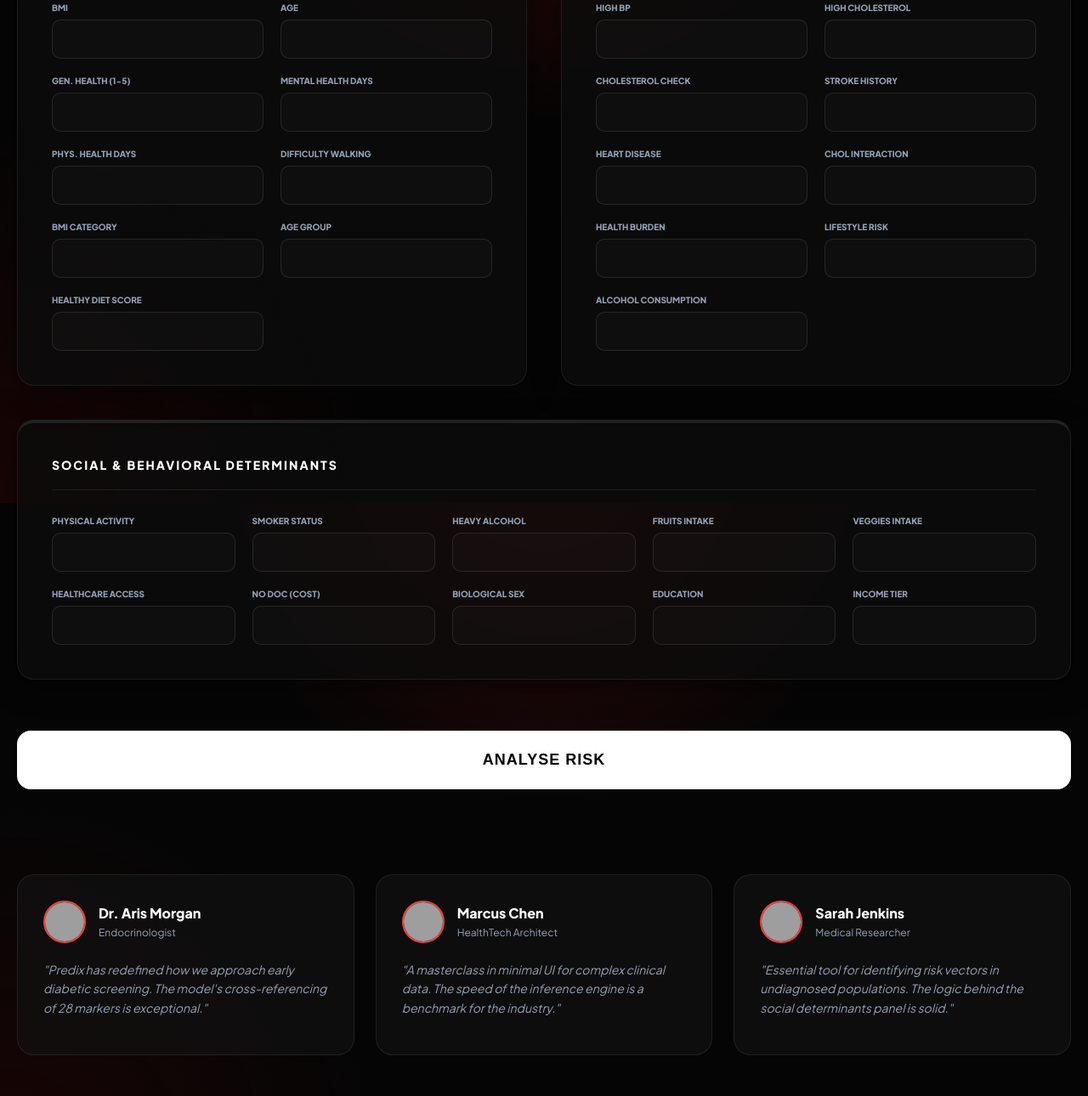
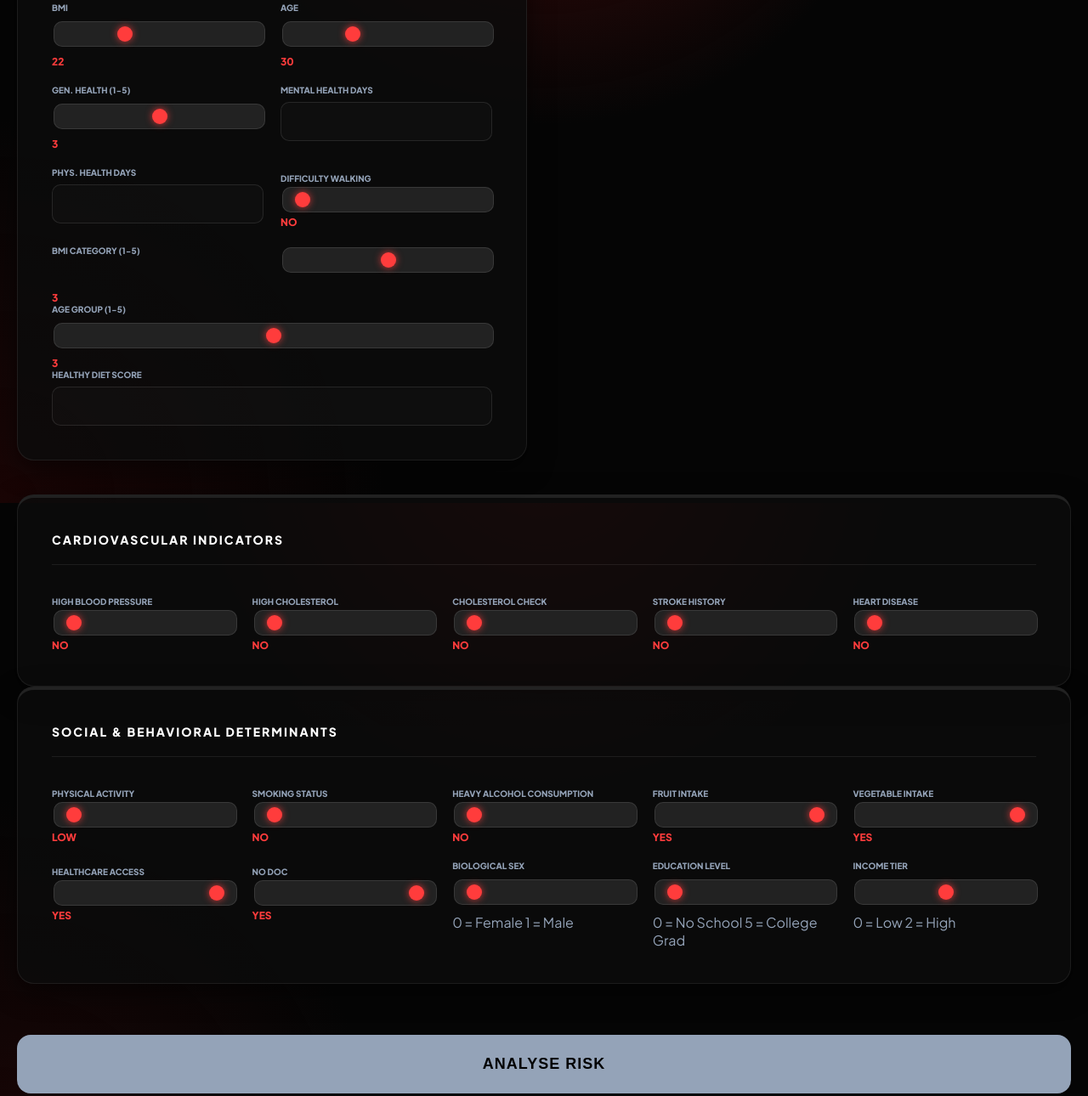
Before and after one commit to Asrar742/Predix-backend, a plain HTML site: page index.html in a window 1280 px wide. Shown: the part 1008-2298 px from the top of the page at 85% size. Drawn offline with nearby package versions, Linux system fonts and the light colour scheme; grey boxes are pictures that could not be loaded.

Commit message:
Update index.html

```diff
--- a/index.html
+++ b/index.html
@@ -12,7 +12,7 @@
             --glass: rgba(18, 18, 18, 0.7);
             --border: rgba(255, 255, 255, 0.08);
             --accent: #ff3c3c;
-            --text-main: #ffffff;
+            --text-main:#94a3b8 ;
             --text-dim: #94a3b8;
             --radius: 20px;
         }
@@ -198,6 +198,71 @@
             .review-section { grid-template-columns: 1fr; }
             .footer-grid { grid-template-columns: 1fr; gap: 40px; }
         }
+      /* ---------- SLIDERS ---------- */
+
+.slider-field{
+display:flex;
+flex-direction:column;
+gap:8px;
+}
+label{
+    font-size:10px;
+    font-weight:700;
+    text-transform:uppercase;
+    color:var(--text-dim);
+}
+
+.slider-value{
+font-size:12px;
+color:var(--accent);
+font-weight:700;
+}
+
+input[type=range]{
+-webkit-appearance:none;
+width:100%;
+height:6px;
+background:#222;
+border-radius:10px;
+outline:none;
+}
+
+input[type=range]::-webkit-slider-thumb{
+-webkit-appearance:none;
+appearance:none;
+width:18px;
+height:18px;
+border-radius:50%;
+background:var(--accent);
+cursor:pointer;
+box-shadow:0 0 8px rgba(255,60,60,0.8);
+}
+
+/* ---------- CHART AREA ---------- */
+
+.chart-grid{
+display:grid;
+grid-template-columns:1fr 1fr;
+gap:40px;
+margin-top:40px;
+}
+
+.chart-box{
+background:rgba(255,255,255,0.03);
+padding:20px;
+border-radius:14px;
+border:1px solid var(--border);
+}
+
+.insights{
+margin-top:30px;
+background:rgba(255,60,60,0.05);
+padding:20px;
+border-radius:10px;
+border-left:3px solid var(--accent);
+font-size:14px;
+color:var(--text-dim);
+}
     </style>
 </head>
 <body>
@@ -242,48 +307,190 @@
         <div class="panel">
             <h3>Biometric Biomarkers</h3>
             <div class="field-grid">
-                <div class="field"><label>BMI</label><input id="BMI" type="number" step="0.1"></div>
-                <div class="field"><label>Age</label><input id="Age" type="number"></div>
-                <div class="field"><label>Gen. Health (1-5)</label><input id="GenHlth" type="number"></div>
+                <div class="slider-field">
+
+<label>BMI</label>
+
+<input type="range" id="BMI" min="10" max="50" step="0.1" value="22"
+oninput="bmiValue.innerText=this.value">
+
+<div class="slider-value" id="bmiValue">22</div>
+
+</div>
+
+
+<div class="slider-field">
+
+<label>Age</label>
+
+<input type="range" id="Age" min="1" max="100" value="30"
+oninput="ageValue.innerText=this.value">
+
+<div class="slider-value" id="ageValue">30</div>
+
+</div>
+
+               <div class="slider-field">
+
+<label>Gen. Health (1-5)</label>
+
+<input type="range" min="1" max="5" step="1" value="3" id="GenHlth"
+oninput="genValue.innerText=this.value">
+
+<div class="slider-value" id="genValue">3</div>
+
+</div>
                 <div class="field"><label>Mental Health Days</label><input id="MentHlth" type="number"></div>
                 <div class="field"><label>Phys. Health Days</label><input id="PhysHlth" type="number"></div>
-                <div class="field"><label>Difficulty Walking</label><input id="DiffWalk" type="number"></div>
-                <div class="field"><label>BMI Category</label><input id="BMI_Category" type="number"></div>
-                <div class="field"><label>Age Group</label><input id="Age_Group" type="number"></div>
+                <div>
+<label>Difficulty Walking</label>
+<input type="range" min="0" max="1" step="1" value="0" id="HighChol"
+oninput="cholVal.innerText=this.value==1?'YES':'NO'">
+<div class="slider-value" id="cholVal">NO</div>
+</div>
+
+<label>BMI Category (1-5)</label>
+
+<input type="range" min="1" max="5" step="1" value="3" id="GenHlth"
+oninput="genValue.innerText=this.value">
+
+<div class="slider-value" id="genValue">3</div>
+
+</div>
+                <div class="slider-field">
+
+<label>Age Group (1-5)</label>
+
+<input type="range" min="1" max="5" step="1" value="3" id="GenHlth"
+oninput="genValue.innerText=this.value">
+
+<div class="slider-value" id="genValue">3</div>
+
+</div>
+
                 <div class="field"><label>Healthy Diet Score</label><input id="Healthy_Diet" type="number"></div>
             </div>
         </div>
 
-        <div class="panel">
-            <h3>Cardiovascular Profile</h3>
-            <div class="field-grid">
-                <div class="field"><label>High BP</label><input id="HighBP" type="number"></div>
-                <div class="field"><label>High Cholesterol</label><input id="HighChol" type="number"></div>
-                <div class="field"><label>Cholesterol Check</label><input id="CholCheck" type="number"></div>
-                <div class="field"><label>Stroke History</label><input id="Stroke" type="number"></div>
-                <div class="field"><label>Heart Disease</label><input id="HeartDiseaseorAttack" type="number"></div>
-                <div class="field"><label>Chol Interaction</label><input id="Chol_Check_Interaction" type="number"></div>
-                <div class="field"><label>Health Burden</label><input id="HealthBurden" type="number"></div>
-                <div class="field"><label>Lifestyle Risk</label><input id="LifestyleRisk" type="number"></div>
-                <div class="field"><label>Alcohol Consumption</label><input id="Alcohol" type="number"></div>
-            </div>
-        </div>
+     <div class="panel">
 
-    </div>
+<h3>Cardiovascular Indicators</h3>
+
+<div class="field-grid">
+
+<div>
+<label>High Blood Pressure</label>
+<input type="range" min="0" max="1" step="1" value="0" id="HighBP"
+oninput="bpVal.innerText=this.value==1?'YES':'NO'">
+<div class="slider-value" id="bpVal">NO</div>
+</div>
+
+<div>
+<label>High Cholesterol</label>
+<input type="range" min="0" max="1" step="1" value="0" id="HighChol"
+oninput="cholVal.innerText=this.value==1?'YES':'NO'">
+<div class="slider-value" id="cholVal">NO</div>
+</div>
+
+<div>
+<label>Cholesterol Check</label>
+<input type="range" min="0" max="1" step="1" value="0" id="CholCheck"
+oninput="cholcheckVal.innerText=this.value==1?'YES':'NO'">
+<div class="slider-value" id="cholcheckVal">NO</div>
+</div>
+
+<div>
+<label>Stroke History</label>
+<input type="range" min="0" max="1" step="1" value="0" id="Stroke"
+oninput="strokeVal.innerText=this.value==1?'YES':'NO'">
+<div class="slider-value" id="strokeVal">NO</div>
+</div>
+
+<div>
+<label>Heart Disease</label>
+<input type="range" min="0" max="1" step="1" value="0" id="HeartDiseaseorAttack"
+oninput="heartVal.innerText=this.value==1?'YES':'NO'">
+<div class="slider-value" id="heartVal">NO</div>
+</div>
+
+
+
+</div>
+
+</div>
 
     <div class="panel full-width" style="margin-bottom: 60px;">
         <h3>Social & Behavioral Determinants</h3>
         <div class="field-grid">
-            <div class="field"><label>Physical Activity</label><input id="PhysActivity" type="number"></div>
-            <div class="field"><label>Smoker Status</label><input id="Smoker" type="number"></div>
-            <div class="field"><label>Heavy Alcohol</label><input id="HvyAlcoholConsump" type="number"></div>
-            <div class="field"><label>Fruits Intake</label><input id="Fruits" type="number"></div>
-            <div class="field"><label>Veggies Intake</label><input id="Veggies" type="number"></div>
-            <div class="field"><label>Healthcare Access</label><input id="AnyHealthcare" type="number"></div>
-            <div class="field"><label>No Doc (Cost)</label><input id="NoDocbcCost" type="number"></div>
-            <div class="field"><label>Biological Sex</label><input id="Sex" type="number"></div>
-            <div class="field"><label>Education</label><input id="Education" type="number"></div>
-            <div class="field"><label>Income Tier</label><input id="Income" type="number"></div>
+
+<div>
+<label>Physical Activity</label>
+<input type="range" min="0" max="1" step="1" value="0" id="PhysActivity"
+oninput="actVal.innerText=this.value==1?'ACTIVE':'LOW'">
+<div class="slider-value" id="actVal">LOW</div>
+</div>
+            <div>
+<label>Smoking Status</label>
+<input type="range" min="0" max="1" step="1" value="0" id="Smoker"
+oninput="smokeVal.innerText=this.value==1?'YES':'NO'">
+<div class="slider-value" id="smokeVal">NO</div>
+</div>
+            <div>
+<label>Heavy Alcohol Consumption</label>
+<input type="range" min="0" max="1" step="1" value="0" id="HvyAlcoholConsump"
+oninput="alcVal.innerText=this.value==1?'YES':'NO'">
+<div class="slider-value" id="alcVal">NO</div>
+</div>
+<div>
+<label>Fruit Intake</label>
+<input type="range" min="0" max="1" step="1" value="1" id="Fruits"
+oninput="fruitVal.innerText=this.value==1?'YES':'NO'">
+<div class="slider-value" id="fruitVal">YES</div>
+</div>
+<div>
+<label>Vegetable Intake</label>
+<input type="range" min="0" max="1" step="1" value="1" id="Veggies"
+oninput="vegVal.innerText=this.value==1?'YES':'NO'">
+<div class="slider-value" id="vegVal">YES</div>
+</div>
+       <div>
+<label>Healthcare Access</label>
+<input type="range" min="0" max="1" step="1" value="1" id="Veggies"
+oninput="vegVal.innerText=this.value==1?'YES':'NO'">
+<div class="slider-value" id="vegVal">YES</div>
+</div>
+
+          <div>
+<label>No Doc</label>
+<input type="range" min="0" max="1" step="1" value="1" id="Veggies"
+oninput="vegVal.innerText=this.value==1?'YES':'NO'">
+<div class="slider-value" id="vegVal">YES</div>
+</div>
+
+            <div class="slider-field">
+<label>Biological Sex</label>
+<input type="range" min="0" max="1" step="1" value="0" id="sex">
+<div class="slider-values">
+<span>0 = Female</span>
+<span>1 = Male</span>
+</div>
+</div>
+            <div class="slider-field">
+<label>Education Level</label>
+<input type="range" min="0" max="5" step="1" value="0" id="education">
+<div class="slider-values">
+<span>0 = No School</span>
+<span>5 = College Grad</span>
+</div>
+</div>
+      <div class="slider-field">
+<label>Income Tier</label>
+<input type="range" min="0" max="2" step="1" value="1" id="income">
+<div class="slider-values">
+<span>0 = Low</span>
+<span>2 = High</span>
+</div>
+</div>
         </div>
     </div>
 
@@ -295,6 +502,29 @@
         <div id="riskLabel" style="text-align: center; font-weight: 700; font-size: 20px;"></div>
         <div id="aiExplanation" style="background: rgba(255,60,60,0.05); padding: 25px; border-radius: 12px; margin-top: 30px; border-left: 3px solid var(--accent); font-size: 14px; color: var(--text-dim); line-height: 1.6;"></div>
     </div>
+    <div id="chartsArea" class="panel full-width" style="display:none">
+
+<h3>Clinical Visualization</h3>
+
+<div class="chart-grid">
+
+<div class="chart-box">
+<canvas id="riskChart"></canvas>
+</div>
+
+<div class="chart-box">
+<canvas id="radarChart"></canvas>
+</div>
+
+<div class="chart-box" style="grid-column:span 2">
+<canvas id="lifestyleChart"></canvas>
+</div>
+
+</div>
+
+<div id="insightText" class="insights"></div>
+
+</div>
 
     <div class="review-section">
         <div class="review-card">
@@ -350,6 +580,7 @@
 
 <script>
     async function runInference() {
+
         const btn = document.getElementById("analyzeBtn");
         const originalText = btn.innerText;
         btn.innerText = "Processing Data...";
@@ -367,10 +598,12 @@
 
             document.getElementById("resultCard").style.display = "block";
             const risk = result.risk_score;
+            generateCharts(data,risk)
             document.getElementById("riskValue").innerText = risk + "%";
             document.getElementById("riskValue").style.color = risk > 70 ? "#ff3c3c" : (risk > 40 ? "#f59e0b" : "#22c55e");
             document.getElementById("riskLabel").innerText = risk > 70 ? "CRITICAL RISK PROFILE" : (risk > 40 ? "MODERATE CONCERN" : "STABLE STATUS");
-            document.getElementById("aiExplanation").innerText = AI Summary: Based on 28 aggregated clinical indicators, the neural network identifies a ${risk}% risk probability. High priority markers evaluated across Biometric, Cardiovascular, and Behavioral data points.;
+           document.getElementById("aiExplanation").innerText =
+`AI Summary: Based on 28 aggregated clinical indicators, the neural network identifies a ${risk}% risk probability. High priority markers evaluated across Biometric, Cardiovascular, and Behavioral data points.`;
 
             // Scroll to results
             document.getElementById("resultCard").scrollIntoView({ behavior: 'smooth', block: 'center' });
@@ -382,6 +615,104 @@
             btn.innerText = originalText;
         }
     }
+    function generateCharts(data,risk){
+
+document.getElementById("chartsArea").style.display="block"
+
+new Chart(document.getElementById("riskChart"),{
+
+type:"doughnut",
+
+data:{
+labels:["Safe","Risk"],
+datasets:[{
+data:[100-risk,risk]
+}]
+}
+
+})
+
+
+new Chart(document.getElementById("radarChart"),{
+
+type:"radar",
+
+data:{
+labels:["BMI","Blood Pressure","Cholesterol","Activity","Diet","Smoking"],
+
+datasets:[{
+label:"Health Indicators",
+
+data:[
+data.BMI,
+data.HighBP,
+data.HighChol,
+data.PhysActivity,
+data.Healthy_Diet,
+data.Smoker
+]
+
+}]
+}
+
+})
+
+
+new Chart(document.getElementById("lifestyleChart"),{
+
+type:"bar",
+
+data:{
+labels:["Exercise","Diet","Smoking","Alcohol","Healthcare"],
+
+datasets:[{
+label:"Lifestyle Risk",
+
+data:[
+data.PhysActivity,
+data.Healthy_Diet,
+data.Smoker,
+data.HvyAlcoholConsump,
+data.AnyHealthcare
+]
+
+}]
+}
+
+})
+
+generateInsights(data,risk)
+
+}
+
+
+function generateInsights(data,risk){
+
+let tips=[]
+
+if(data.BMI>30)
+tips.push("High BMI detected. Weight reduction recommended.")
+
+if(data.HighBP==1)
+tips.push("Blood pressure risk marker present.")
+
+if(data.HighChol==1)
+tips.push("Cholesterol levels likely elevated.")
+
+if(data.Smoker==1)
+tips.push("Smoking significantly increases cardiovascular risk.")
+
+if(data.PhysActivity==0)
+tips.push("Low physical activity detected.")
+
+if(risk>70)
+tips.push("High diabetes risk. Clinical screening advised.")
+
+document.getElementById("insightText").innerHTML=
+"<b>AI Health Insights</b><br><br>"+tips.join("<br>")
+
+}
+
 </script>
 
 </body>
```
